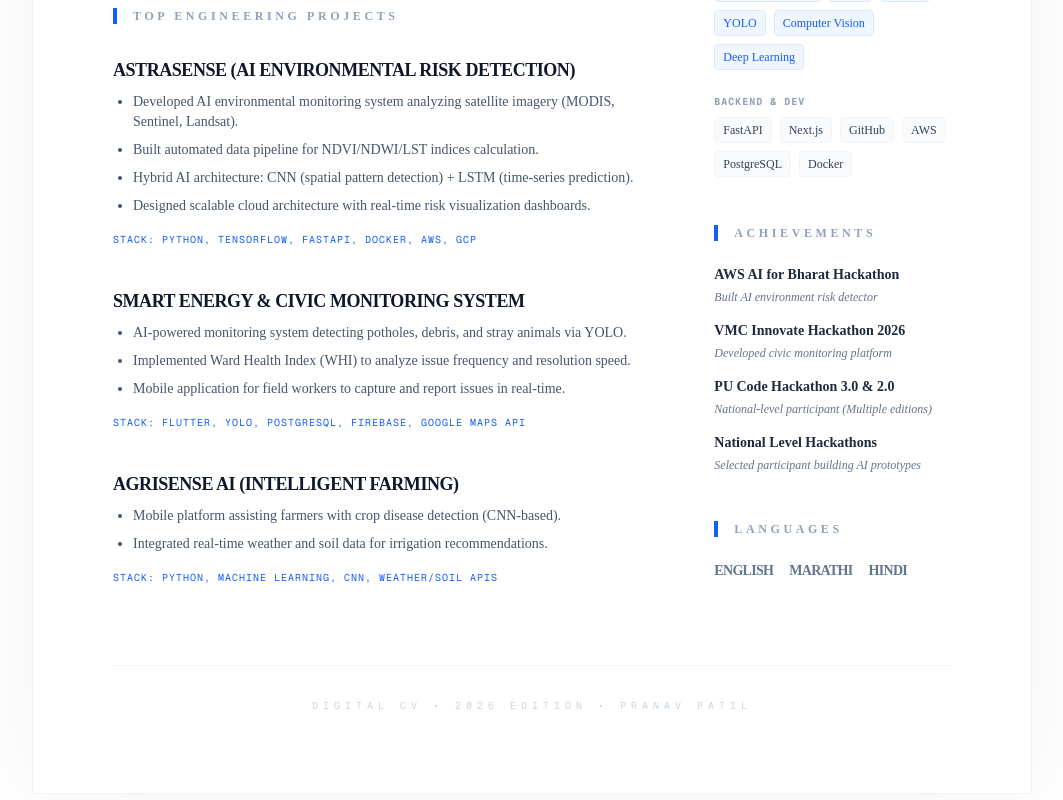
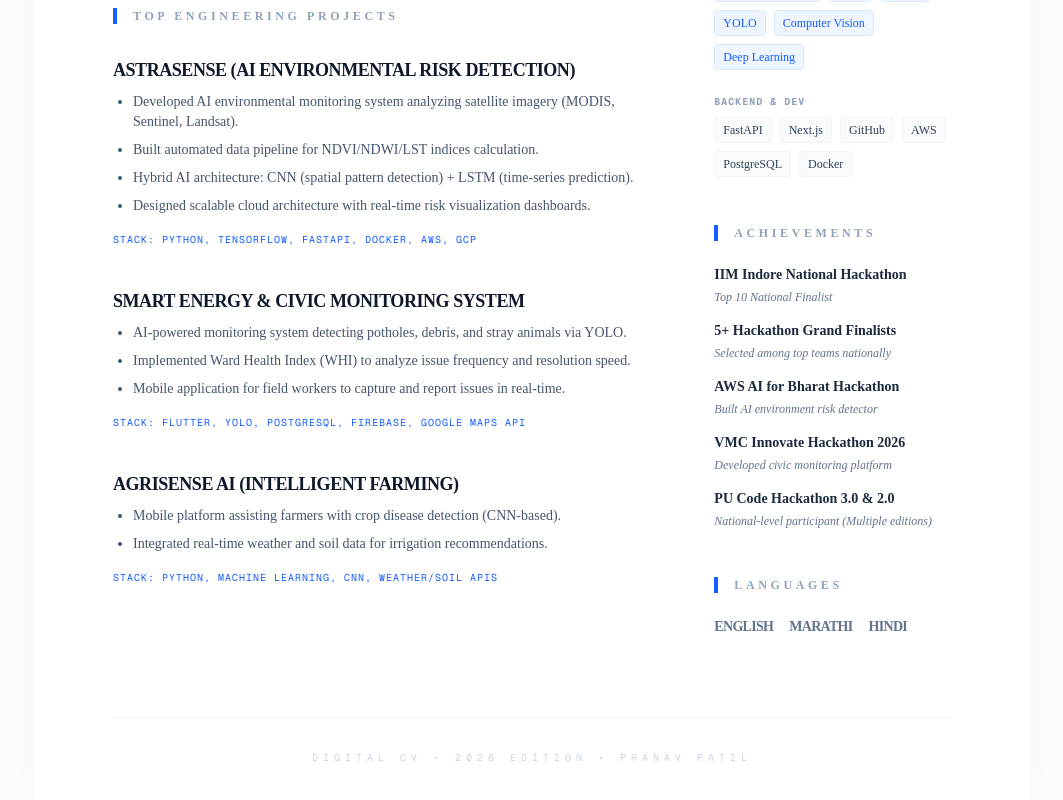
Before and after one commit to pranavpatil179/FUTURE_FS_01, a Next.js app: page /resume in a window 1280 px wide. Shown: the part 750-1550 px from the top of the page, without its empty margins (108-1171 px from the left). Built offline with nearby package versions, Linux system fonts and the light colour scheme.

Commit message:
Add IIM Indore and Grand Finalist achievements to home and resume pages

```diff
--- a/src/app/page.tsx
+++ b/src/app/page.tsx
@@ -339,11 +339,11 @@ export default function Home() {
         <div className="max-w-5xl mx-auto grid grid-cols-1 md:grid-cols-3 gap-8 text-center">
           <div className="p-8">
             <h4 className="text-5xl font-black bg-gradient-to-br from-white to-white/40 bg-clip-text text-transparent mb-4">Top 10</h4>
-            <p className="text-white/60 font-mono text-sm uppercase tracking-wider">IIM National Level Hackathon</p>
+            <p className="text-white/60 font-mono text-sm uppercase tracking-wider text-center">IIM Indore National Hackathon</p>
           </div>
           <div className="p-8 md:border-x border-white/10">
             <h4 className="text-5xl font-black bg-gradient-to-br from-blue-400 to-purple-500 bg-clip-text text-transparent mb-4">5+</h4>
-            <p className="text-white/60 font-mono text-sm uppercase tracking-wider">Hackathon Finalist</p>
+            <p className="text-white/60 font-mono text-sm uppercase tracking-wider text-center">Hackathon Grand Finalist</p>
           </div>
           <div className="p-8">
             <h4 className="text-5xl font-black bg-gradient-to-br from-white to-white/40 bg-clip-text text-transparent mb-4">Active</h4>
--- a/src/app/resume/page.tsx
+++ b/src/app/resume/page.tsx
@@ -130,6 +130,14 @@ export default function ResumePage() {
               <h3 className="text-xs font-black uppercase tracking-[0.3em] text-slate-400 mb-6 border-l-4 border-blue-600 pl-4">Achievements</h3>
               <div className="space-y-4">
                 <div>
+                  <h5 className="text-sm font-bold text-slate-800">IIM Indore National Hackathon</h5>
+                  <p className="text-xs text-slate-500 italic mt-1 font-medium">Top 10 National Finalist</p>
+                </div>
+                <div>
+                  <h5 className="text-sm font-bold text-slate-800">5+ Hackathon Grand Finalists</h5>
+                  <p className="text-xs text-slate-500 italic mt-1 font-medium">Selected among top teams nationally</p>
+                </div>
+                <div>
                   <h5 className="text-sm font-bold text-slate-800">AWS AI for Bharat Hackathon</h5>
                   <p className="text-xs text-slate-500 italic mt-1 font-medium">Built AI environment risk detector</p>
                 </div>
@@ -140,10 +148,6 @@ export default function ResumePage() {
                 <div>
                   <h5 className="text-sm font-bold text-slate-800">PU Code Hackathon 3.0 & 2.0</h5>
                   <p className="text-xs text-slate-500 italic mt-1 font-medium">National-level participant (Multiple editions)</p>
-                </div>
-                <div>
-                  <h5 className="text-sm font-bold text-slate-800">National Level Hackathons</h5>
-                  <p className="text-xs text-slate-500 italic mt-1 font-medium">Selected participant building AI prototypes</p>
                 </div>
               </div>
             </section>
```
